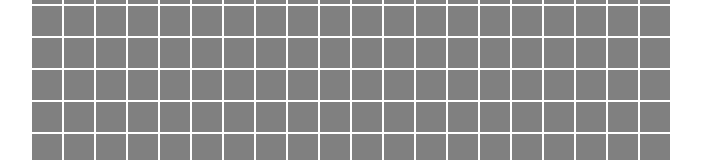
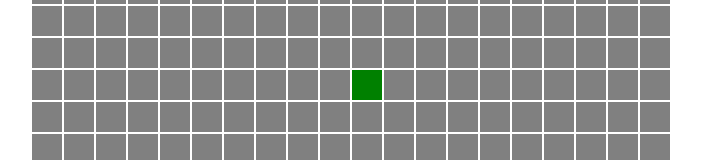
Before and after one commit to Imenatrix/cobrinha, a SvelteKit app: page / in a window 1280 px wide. Shown: the part 331-491 px from the top of the page, without its empty margins (289-990 px from the left). Built offline with nearby package versions, Linux system fonts and the light colour scheme.

Commit message:
Add basic body rendering

```diff
--- a/src/routes/+page.svelte
+++ b/src/routes/+page.svelte
@@ -5,6 +5,11 @@
     const HEIGHT = 20
 
     let board : Array<Array<'block' | 'segment' | 'fruit'>> = []
+
+    const body = [{
+        x : Math.floor(WIDTH / 2),
+        y : Math.floor(HEIGHT / 2)
+    }]
 
     function render() {
         board = []
@@ -14,6 +19,10 @@
                 row.push('block')
             }
             board.push(row)
+        }
+
+        for (let segment of body) {
+            board[segment.y][segment.x] = 'segment'
         }
     }
     render()
```
